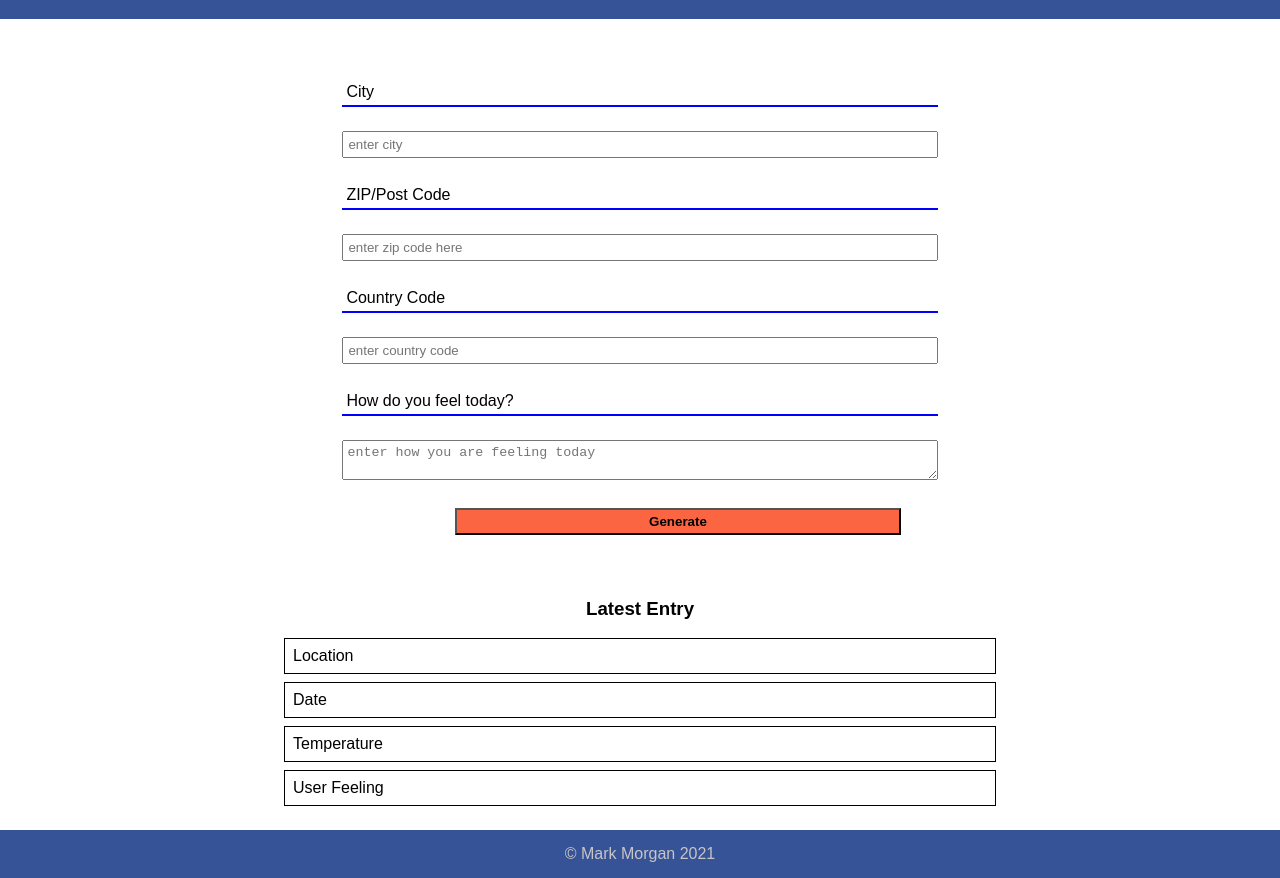
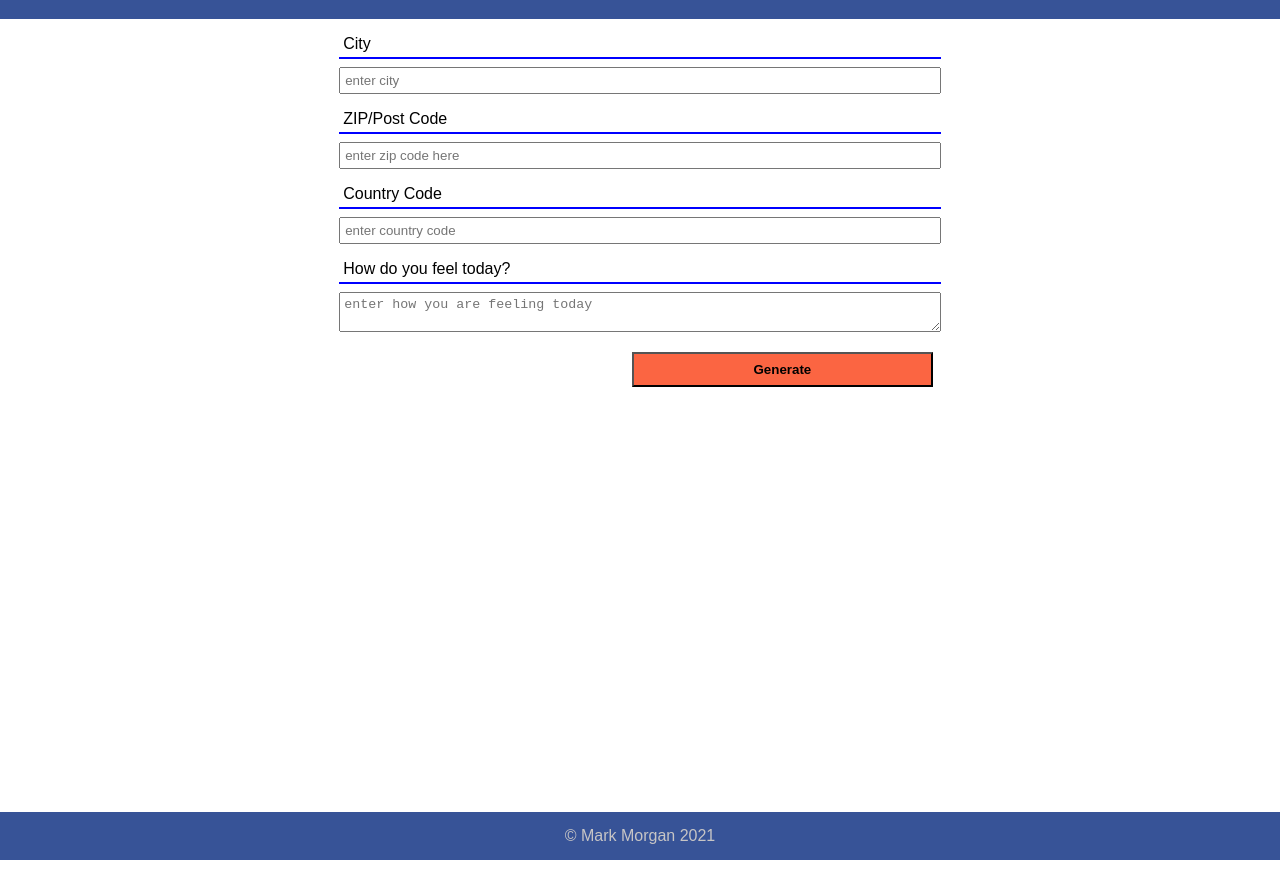
Before and after one commit to mogstuff/weather-app-journal, a plain HTML site: page website/index.html in a window 1280 px wide. Shown: the part 61-939 px from the top of the page. Drawn offline with Linux system fonts and the light colour scheme.

Commit message:
feat: ready for publish
we have a shippable product

```diff
--- a/website/app.js
+++ b/website/app.js
@@ -15,6 +15,7 @@ let baseURL = 'http://api.openweathermap.org/data/2.5/weather?';
 
 const apiKey = '4fc7c2f853c096220e99e961df027e50';
 
+document.getElementById('h3-entry').innerText = '';
 
 document.getElementById('generate').addEventListener('click', async (event) => {
 
@@ -166,14 +167,30 @@ const updateUI = async () => {
 
     try {
 
+        document.getElementById('h3-entry').innerText = 'Latest Entry';
+
         const data = await req.json();
         console.info('data for updating UI: ');
         console.log(data);
 
-        dateToday.innerHTML = data.date;
-        temperature.innerHTML = data.temperature + ' Celsius';
-        userLocation.innerHTML = data.location;
-        feelingToday.innerHTML = data.content;
+        dateToday.innerHTML = '<span class="bold">Date:</span>' + data.date;
+        temperature.innerHTML = '<span class="bold">Temp: </span>' +  data.temperature + ' Celsius';
+        userLocation.innerHTML = '<span class="bold">Location: </span>' +  data.location;
+        feelingToday.innerHTML = '<span class="bold">How you feel today:</span> ' +  data.content;
+
+        document.getElementById('description').innerHTML = '<span class="bold">Description: </span>' +  data.description;
+        document.getElementById('min-temp').innerHTML = '<span class="bold">Min: </span>' +  data.min;
+        document.getElementById('max-temp').innerHTML = '<span class="bold">Max: </span>' +  data.max;
+        document.getElementById('feels-like').innerHTML = '<span class="bold">Feels Like: </span>' +  data.feels;
+
+        let iconClass = getIconClass(data.icon);
+
+        console.log('icon class: ');
+        console.log(iconClass);
+
+        document.getElementById('icon').classList.add(iconClass);
+
+       document.getElementById('result').scrollIntoView({ behavior: "smooth" });
 
     } catch (error) {
         displayError(error);
--- a/website/icons.css
+++ b/website/icons.css
@@ -1,3 +1,8 @@
+#icon{
+    width:100px;
+    height:100px;
+}
+
 .clear-sky{
     background-image: url('http://openweathermap.org/img/wn/01d@2x.png');
     background-size: cover;
--- a/website/index.html
+++ b/website/index.html
@@ -19,44 +19,29 @@
 
         <div id="wrapper">
 
+            <div id="errors-summary"></div>
+
             <section id="form">
 
                 <div class="row">
-                    <div id="errors-summary"></div>
-                </div>
-
-                <div class="row">
                     <label for="city">City</label>
-
-                </div>
-
-                <div class="row">
                     <input type="text" id="city" placeholder="enter city" />
                 </div>
 
 
+
                 <div class="row">
                     <label for="zip">ZIP/Post Code</label>
-
-                </div>
-
-                <div class="row">
                     <input type="text" id="zip" placeholder="enter zip code here" />
                 </div>
 
                 <div class="row">
                     <label for="country_code">Country Code</label>
-                </div>
-
-                <div class="row" id="txt-country-code">
                     <input type="text" placeholder="enter country code" id="country_code" />
                 </div>
 
                 <div class="row">
                     <label for="feeling">How do you feel today?</label>
-                </div>
-
-                <div class="row">
                     <textarea name="feelings" id="feelings" placeholder="enter how you are feeling today"></textarea>
                 </div>
 
@@ -65,18 +50,29 @@
                 </div>
             </section>
 
+
             <section id="result">
+
+
+                <h3 id="h3-entry">Latest Entry</h3>
 
                 <div id="entryHolder">
 
-                    <h3>Latest Entry</h3>
+                    <div id="date"></div>
+                    <div id="temp"></div>
+                    <div id="content"></div>
 
-                    <div id="weather" >
-                    </div>
-                    <div id="location">Location</div>
-                    <div id="date">Date</div>
-                    <div id="temp">Temperature</div>
-                    <div id="content">User Feeling</div>
+                    <div id="icon"></div>
+                    <div id="location"></div>
+
+                    <div id="description"></div>
+
+                    <div id="max-temp"></div>
+                    <div id="min-temp"></div>
+
+                    <div id="feels-like"></div>
+
+
 
                 </div>
             </section>
--- a/website/styles.css
+++ b/website/styles.css
@@ -38,16 +38,17 @@ main {
 
 #wrapper {
     width: 760px;
-    margin-top: 2.0rem;
-    padding: 0.5rem;
+    margin-top: 0.25rem;
+    padding: 0.25rem;
     display: flex;
     flex-direction: column;
 }
 
 #form {
     display: grid;
-    grid-gap: 1rem;
+    grid-gap: 0.25rem;
     flex:1;
+
 }
 
 label {
@@ -68,17 +69,19 @@ input {
 
 #button-wrapper {
     display: flex;
-    justify-content: center;
-    align-items: center;
+    justify-content:flex-end;
+    align-items: flex-end;
+     margin-left: 10%;
+    margin-right: 10%;
 }
 
 #generate {
-    padding: 0.25rem;
-    margin: 0.25rem;
-    width: 60%;
-    margin-left: 5rem;
+    padding: 0.5rem;
+    margin: 0.5rem;
+    width: 50%;
     background-color: #fb6542;
     font-weight: bold;
+
 }
 
 #feelings {
@@ -89,11 +92,14 @@ input {
 }
 
 #result {
-    margin-top: 2.0rem;
+    margin-top: 0.25rem;
     padding: 0.5rem;
     display: flex;
     flex-direction: column;
     flex:1;
+    justify-content: flex-start;
+    max-width: 100%;
+
 }
 
 #result h3 {
@@ -101,25 +107,54 @@ input {
 }
 
 #date {
-    border: 1px solid black;
+
     margin: 0.5rem;
     padding: 0.5rem;
 }
 
 #location {
-    border: 1px solid black;
+
     margin: 0.5rem;
     padding: 0.5rem;
 }
 
 #temp {
-    border: 1px solid black;
+
     margin: 0.5rem;
     padding: 0.5rem;
 }
 
+
+
+#description {
+
+    margin: 0.5rem;
+    padding: 0.5rem;
+}
+
+
+#min-temp {
+
+    margin: 0.5rem;
+    padding: 0.5rem;
+}
+
+
+#max-temp {
+
+    margin: 0.5rem;
+    padding: 0.5rem;
+}
+
+#feels-like{
+    margin: 0.5rem;
+    padding: 0.5rem;
+}
+
+
+
 #content{
-    border: 1px solid black;
+
     margin: 0.5rem;
     padding: 0.5rem;
 }
@@ -143,6 +178,15 @@ footer {
     margin-left: 10vw;
 }
 
+.bold{
+    font-weight: bold;
+}
+
+#entryHolder{
+    display: grid;
+    grid-template-rows: auto;
+}
+
 
 @media (max-width: 760px) {
     body {
```
Also changed, not shown: server.js (+6 -1 lines).
